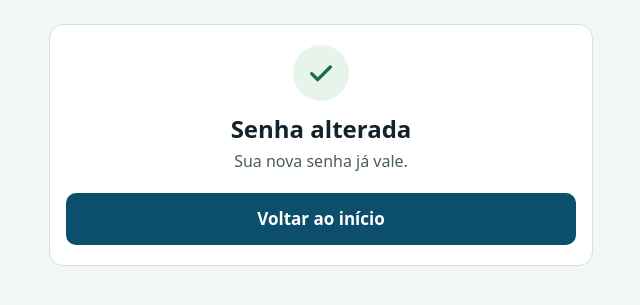
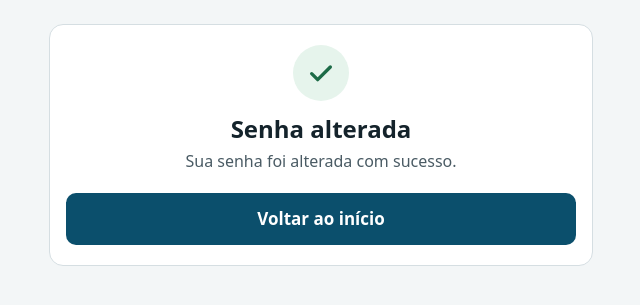
Before and after one commit to mateusmendess/galao-helpdesk, a Django app: page /senha/trocada/ in a window 1280 px wide. Shown: the part 53-358 px from the top of the page, without its empty margins (319-959 px from the left). Run offline with Django 5.2, Linux system fonts and the light colour scheme; the visitor is signed in with stand-in values (Sample User, id 1); style sheets or scripts are compiled from the project's sources.

Commit message:
Senha alterada: frase nova
Co-Authored-By: Claude Opus 5.5 <noreply@anthropic.com>

```diff
--- a/templates/registration/password_change_done.html
+++ b/templates/registration/password_change_done.html
@@ -11,7 +11,7 @@
       <svg class="h-8 w-8" viewBox="0 0 24 24" aria-hidden="true"><path d="M5 12.5l4.5 4.5L19 7.5" fill="none" stroke="currentColor" stroke-width="2.5" stroke-linecap="round" stroke-linejoin="round"/></svg>
     </div>
     <h1 class="mt-3 text-2xl font-extrabold">Senha alterada</h1>
-    <p class="mt-1 text-texto-suave">Sua nova senha já vale.</p>
+    <p class="mt-1 text-texto-suave">Sua senha foi alterada com sucesso.</p>
     <a href="{% url 'home' %}"
        class="mt-5 flex min-h-[52px] w-full items-center justify-center rounded-[10px] bg-tinta px-4 text-[17px] font-bold text-white hover:bg-[#093f57]">Voltar ao início</a>
   </section>
```
